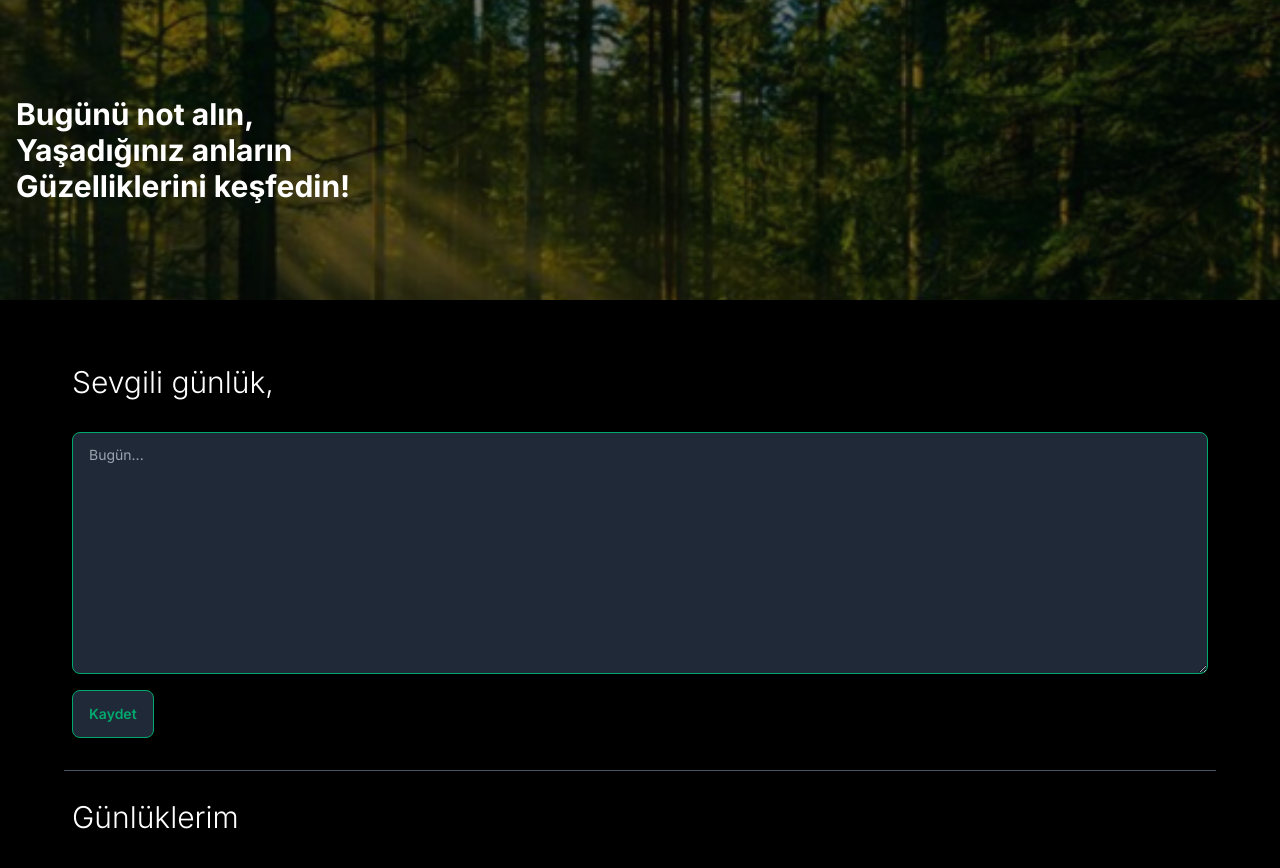
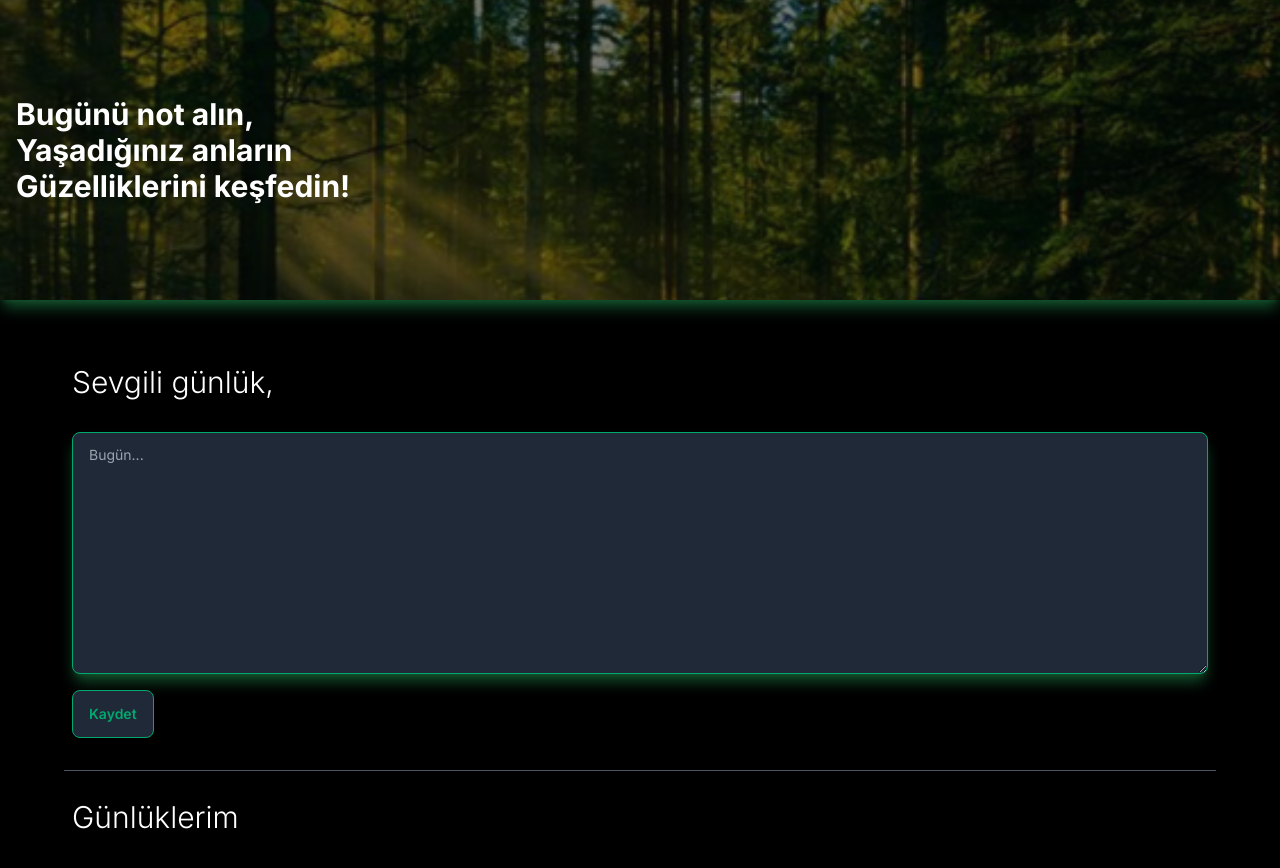
Before and after one commit to nidackmk/digital_diary, a Next.js app in the folder digital_diary/: page / in a window 1280 px wide. Shown: the top 868 px of the page. Built offline with nearby package versions, Linux system fonts and the light colour scheme; no server answers; the database is empty.

Commit message:
Added shadow

```diff
--- a/digital_diary/app/page.js
+++ b/digital_diary/app/page.js
@@ -7,7 +7,7 @@ import {
   onSnapshot,
   deleteDoc,
   doc,
-  serverTimestamp, // Ekledik
+  serverTimestamp, // Traih alanı için ekledik
 } from "firebase/firestore";
 import { db } from "./firebase";
 import Image from "next/image";
@@ -18,7 +18,7 @@ export default function Home() {
   const [selectedItem, setSelectedItem] = useState(null);
   const [alertShow, setAlertShow] = useState(false);
 
-  // Add item to database
+  // Firebase'e veri ekleme
   const addItem = async (e) => {
     e.preventDefault();
     if (newItem.metin !== "") {
@@ -37,7 +37,7 @@ export default function Home() {
     }
   }, [newItem.metin]);
 
-  // Read items from database
+  // Firebase'den verileri okuma
   useEffect(() => {
     const q = query(collection(db, "items"));
     const unsubscribe = onSnapshot(q, (querySnapshot) => {
@@ -55,20 +55,21 @@ export default function Home() {
     });
   }, []);
 
-  // Delete items from database
+  // Firebase'den veri silme
   const deleteItem = async (id) => {
     await deleteDoc(doc(db, "items", id));
   };
 
 
-  //Metin çok uzun olduğu zaman kutucukların içinden taşma oluyordu. Belli bir uzunluk sınırı ekleyerek bunu önledik
+  // Metin çok uzun olduğu zaman kutucukların içinden taşma oluyordu.
+  // Belli bir uzunluk sınırı ekleyerek bunu önledik
   function truncateText(text, maxLength) {
     return text.length > maxLength ? text.substring(0, maxLength) + '...' : text;
   }
 
   return (
     <main className="flex min-h-screen flex-col items-center bg-black">
-      <div className="w-full relative">
+      <div className="w-full relative shadow-lg shadow-green-900">
         <Image src="/appbar.png" alt="hero" width={1920} height={500} style={{ objectFit: "cover", height: "300px", width: "100%" }} />
         <div className="absolute top-24 left-4 w-full">
           <h1 className="text-3xl font-bold text-white w-96">Bugünü not alın, Yaşadığınız anların Güzelliklerini keşfedin!</h1>
@@ -95,11 +96,11 @@ export default function Home() {
           <textarea
             value={newItem.metin}
             onChange={(e) => setNewItem({ ...newItem, metin: e.target.value })}
-            className="textarea textarea-success bg-gray-800 border w-full text-slate-300"
+            className="textarea textarea-success bg-gray-800 border w-full text-slate-300 shadow-lg shadow-green-900"
             maxLength="3002"
             type="text"
             placeholder="Bugün... "
-            rows={8} // Burada rows özelliğini ekledik, istediğiniz satır sayısını belirleyebilirsiniz
+            rows={8}
           />
 
           <button onClick={addItem} className="btn btn-outline btn-success bg-gray-800 shadow-md hover:shadow-lg " type="submit">
@@ -128,7 +129,7 @@ export default function Home() {
                 <div>
                   <hr className="border-gray-600" />
                   <div
-                    className="text-sm  cursor-pointer pt-4"
+                    className="text-sm cursor-pointer pt-4"
                     onClick={() => {
                       setSelectedItem(item.metin);
                       document.getElementById("my_modal_3").showModal();
```
